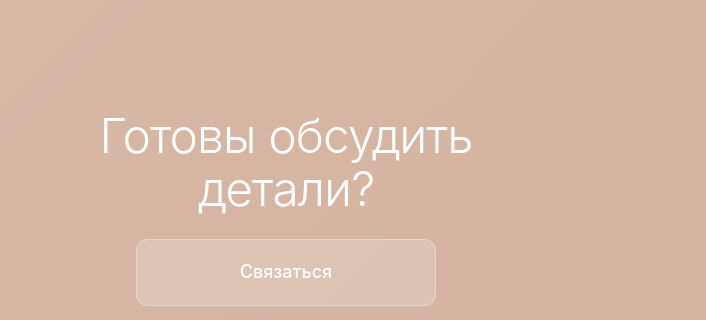
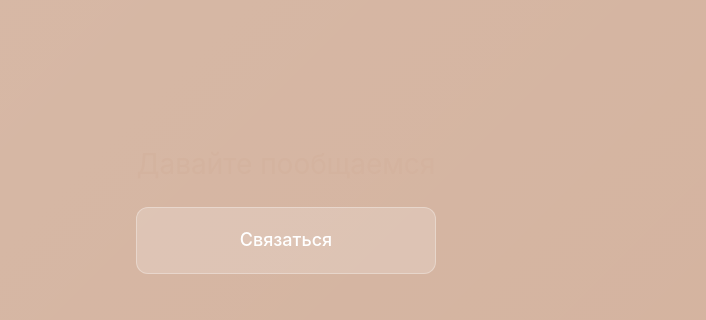
Before and after one commit to RaiconY/Kate-Lash-Pitch, a website: page index.html in a window 1280 px wide. Shown: the part 7398-7718 px from the top of the page, 574-1280 px from the left. Drawn offline with Linux system fonts and the light colour scheme.

Commit message:
Updated index.html

```diff
--- a/index.html
+++ b/index.html
@@ -294,7 +294,7 @@
                     <img src="Images/IMG_3553.JPG" alt="Екатерина Соколова, основатель Lash Studio Pattaya" class="founder-photo">
                 </div>
                 <div class="cta-text">
-            <h2>Готовы обсудить детали?</h2>
+            <h3>Давайте пообщаемся</h3>
             <div class="contact-buttons">
                 <a href="https://t.me/fran4esska" class="contact-btn" target="_blank">Связаться</a>
             </div>
```
